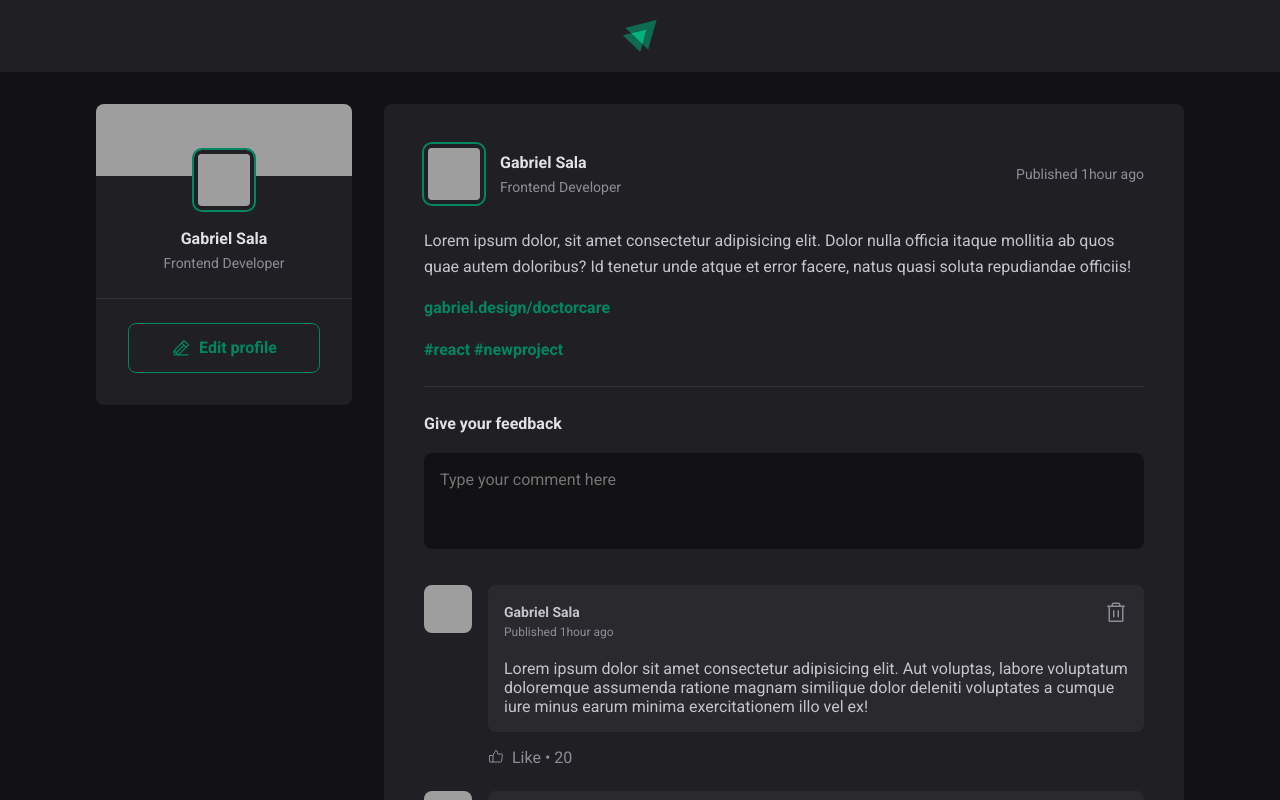
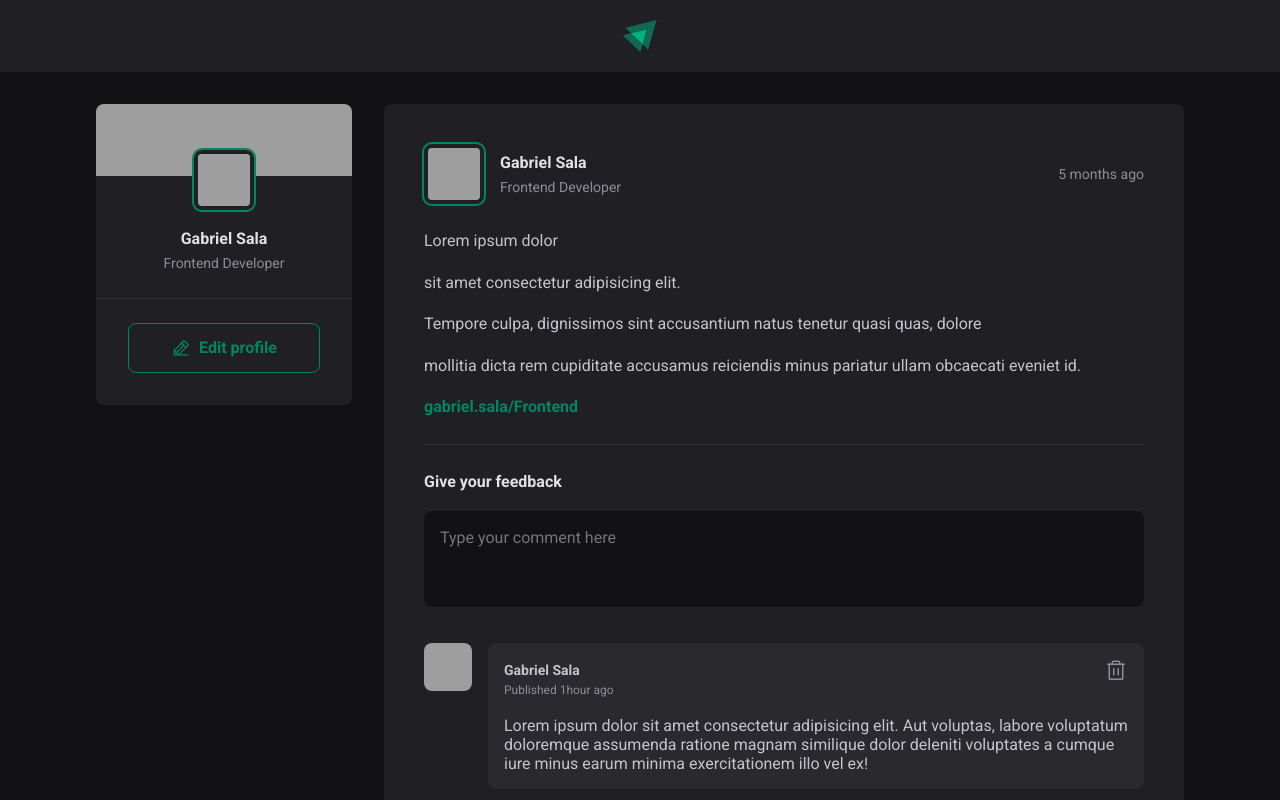
Before and after one commit to Gabriel-Leal/project-01-javascript, a React (Vite) app: page / in a window 1280 px wide. Shown: the top 800 px of the page. Built offline with nearby package versions, Linux system fonts and the light colour scheme; grey boxes are pictures that could not be loaded.

Commit message:
added props on the Post component

```diff
--- a/package.json
+++ b/package.json
@@ -10,6 +10,7 @@
     "preview": "vite preview"
   },
   "dependencies": {
+    "date-fns": "^2.30.0",
     "phosphor-react": "^1.4.1",
     "react": "^18.2.0",
     "react-dom": "^18.2.0"
--- a/src/components/Post.jsx
+++ b/src/components/Post.jsx
@@ -1,39 +1,54 @@
 import { Avatar } from "./Avatar";
 import { Comment } from "./Comment";
 import styles from "./Post.module.css";
+import { format, formatDistanceToNow } from "date-fns";
 
-export function Post(props) {
-  console.log(props);
+export function Post({ author, publishedAt, content }) {
+  // const publishedDateFormatted = new Intl.DateTimeFormat("pt-BR", {
+  //   day: "2-digit",
+  //   month: "long",
+  //   hour: "2-digit",
+  //   minute: "2-digit",
+  // }).format(publishedAt);
+
+  const publishedDateFormatted = format(
+    publishedAt,
+    "dd 'de' LLLL 'às' HH:mm'h'"
+  );
+
+  const publishedDateRelativeToNow = formatDistanceToNow(publishedAt, {
+    addSuffix: true,
+  });
   return (
     <>
       <article className={styles.post}>
         <header>
           <div className={styles.author}>
-            <Avatar hasBorder src="https://github.com/Gabriel-Leal.png" />
+            <Avatar hasBorder src={author.avatarUrl} />
 
             <div className={styles.authorInfo}>
-              <strong>Gabriel Sala</strong>
-              <span>Frontend Developer</span>
+              <strong>{author.name}</strong>
+              <span>{author.role}</span>
             </div>
           </div>
 
-          <time title="2023-01-01 04:13:30" dateTime="2023-01-01 04:13:30">
-            Published 1hour ago
+          <time
+            title={publishedDateFormatted}
+            dateTime={publishedAt.toISOString()}
+          >
+            {publishedDateRelativeToNow}
           </time>
         </header>
         <div className={styles.content}>
-          <p>
-            Lorem ipsum dolor, sit amet consectetur adipisicing elit. Dolor
-            nulla officia itaque mollitia ab quos quae autem doloribus? Id
-            tenetur unde atque et error facere, natus quasi soluta repudiandae
-            officiis!
-          </p>
-          <p>
-            <a href="#">gabriel.design/doctorcare</a>
-          </p>
-          <p>
-            <a href="#">#react</a> <a href="#">#newproject</a>
-          </p>
+          {content.map((item) => {
+            if (item.type === "paragraph") return <p>{item.content}</p>;
+            else if (item.type === "link")
+              return (
+                <p>
+                  <a href="#">{item.content}</a>
+                </p>
+              );
+          })}
         </div>
 
         <form className={styles.commentForm}>
```
Also changed, not shown: 1 other file (tests, documents, lock files or other folders).
